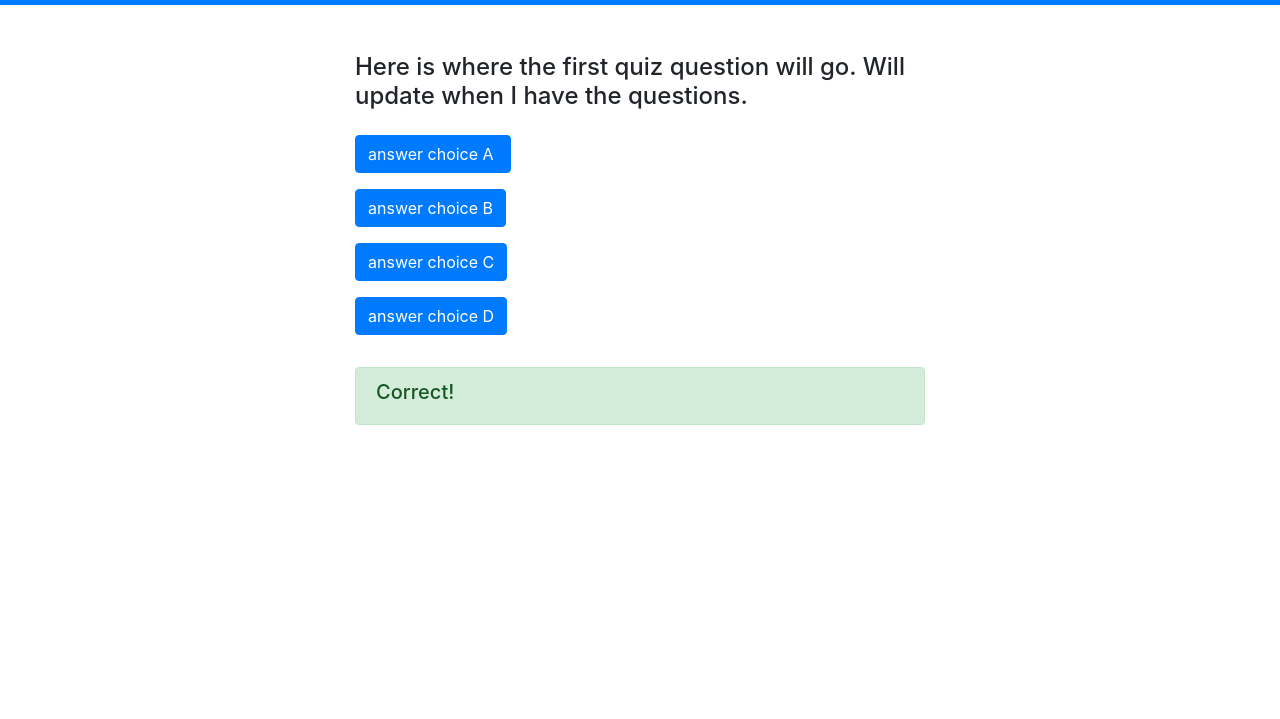
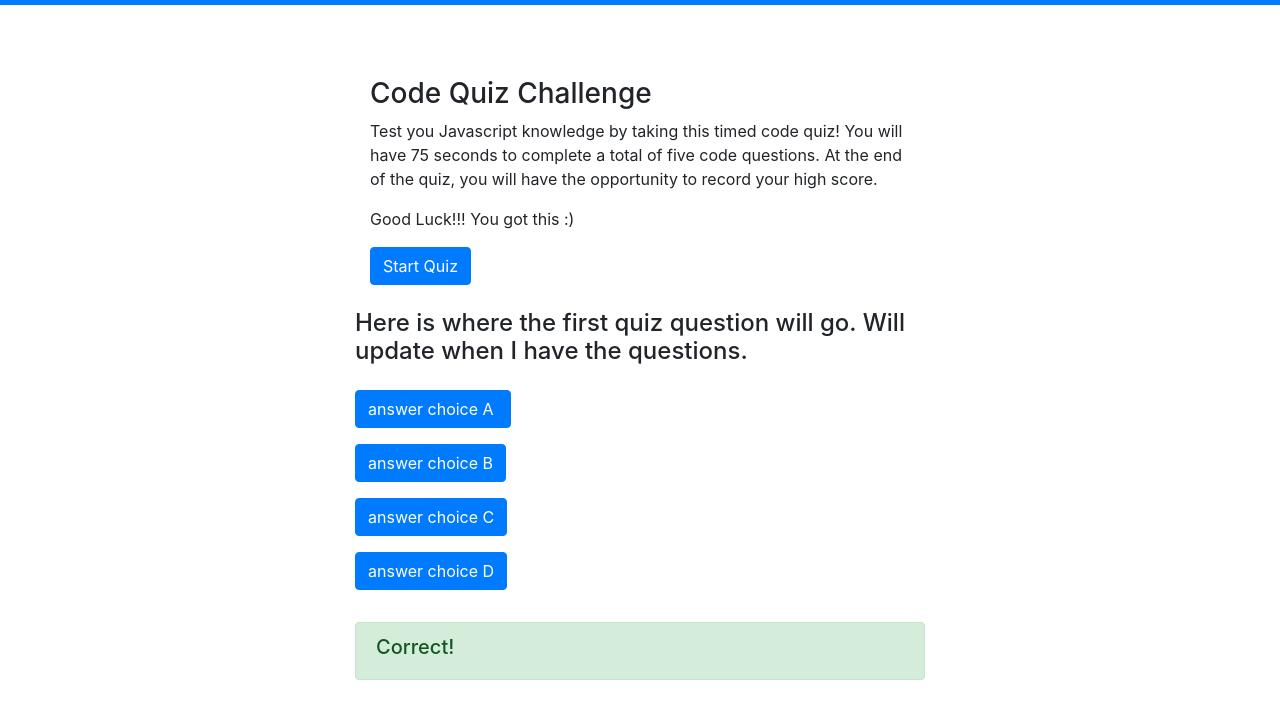
Before and after one commit to KEDuran/Code_Quiz, a plain HTML site: page index.html in a window 1280 px wide. Shown: the part 51-770 px from the top of the page. Drawn offline with nearby package versions, Linux system fonts and the light colour scheme.

Commit message:
added an intro div to include content that will populate on the opending page of the quiz

```diff
--- a/index.html
+++ b/index.html
@@ -39,6 +39,21 @@
 				<div class="col-md-3"></div>
 				<!-- column 2-->
 				<div class="col-md-6">
+					<div id="intro" class="mt-4 mb-4">
+						<h3>Code Quiz Challenge</h3>
+						<p>
+							Test you Javascript knowledge by taking this timed code quiz! You
+							will have 75 seconds to complete a total of five code questions.
+							At the end of the quiz, you will have the opportunity to record
+							your high score.
+						</p>
+						<p>
+							Good Luck!!! You got this :)
+						</p>
+						<button type="button" class="btn btn-primary">
+							Start Quiz
+						</button>
+					</div>
 					<div id="quizcontent">
 						<!-- row 1 for question -->
 						<div class="row" id="question">
```
